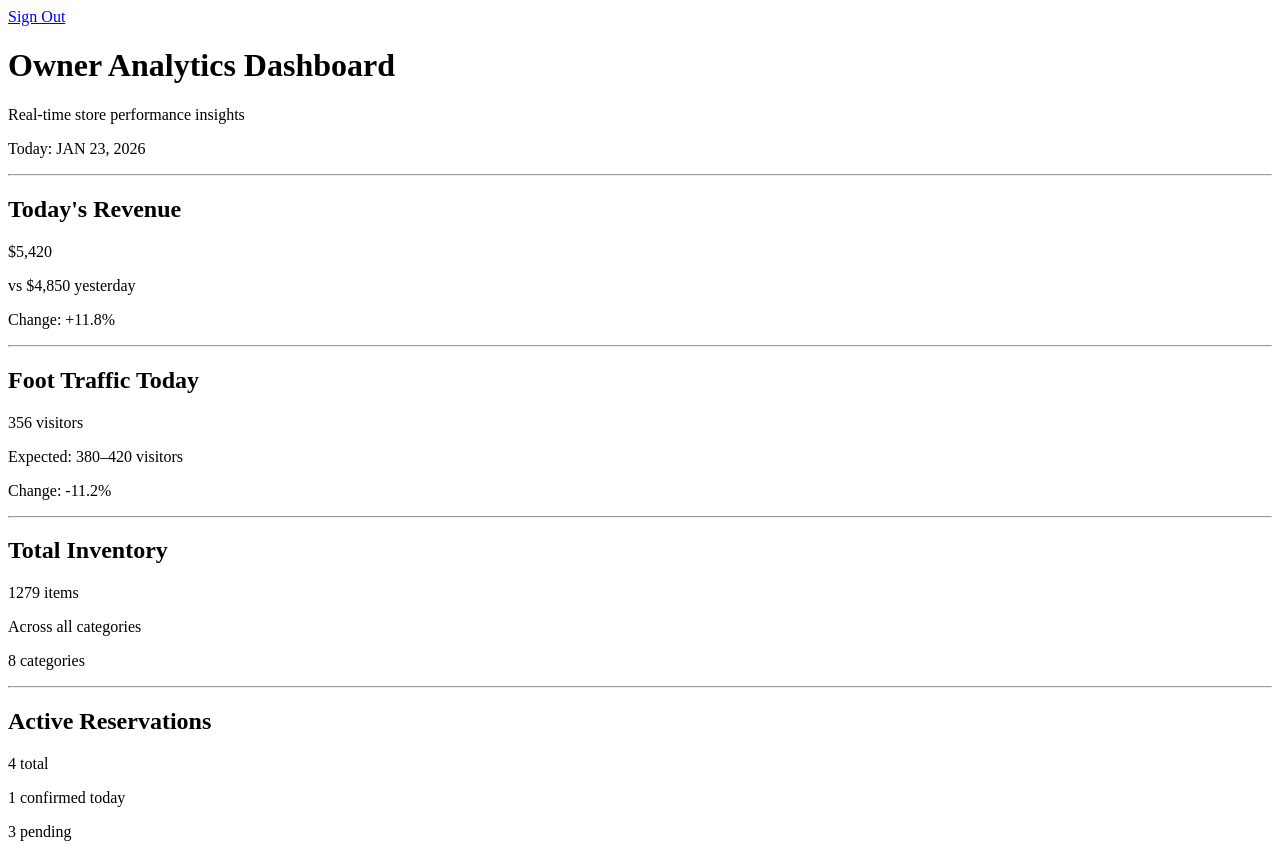
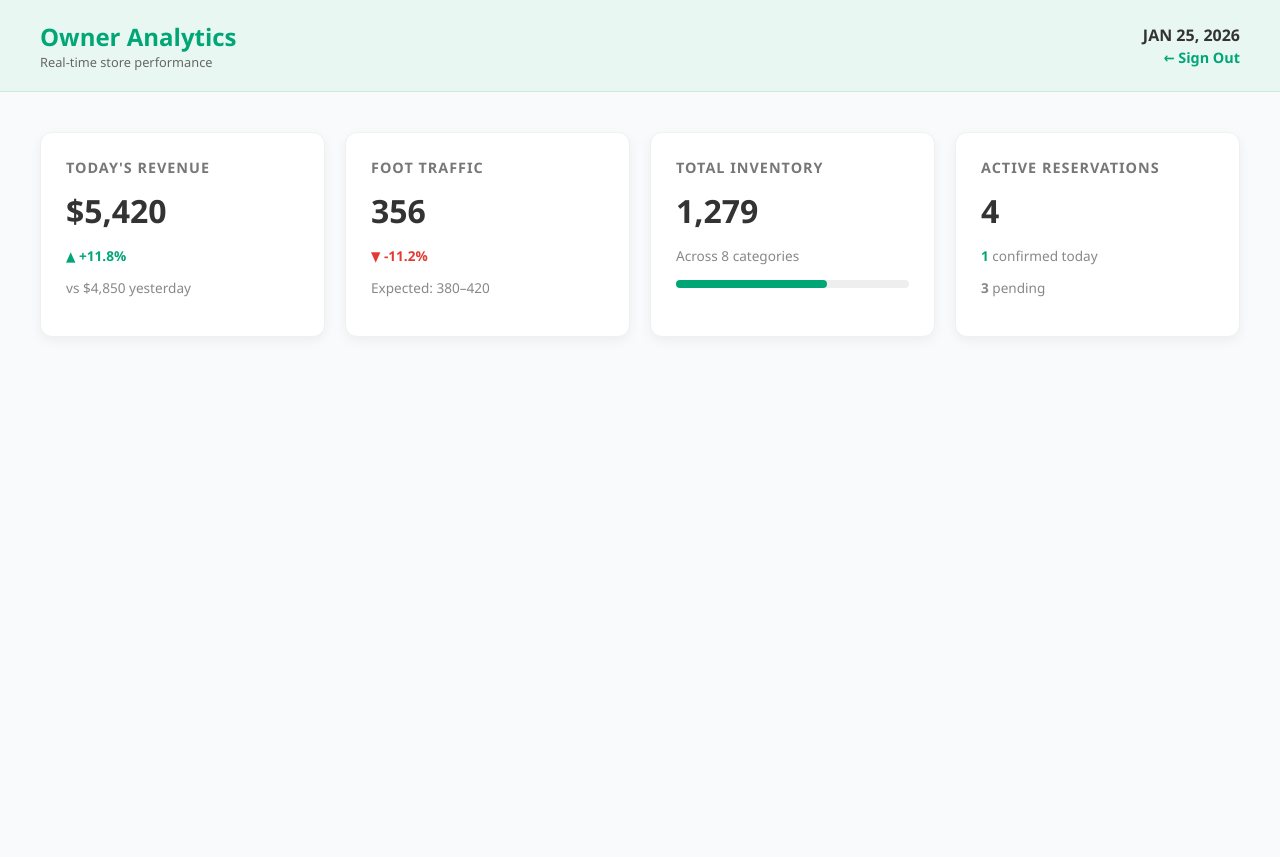
Before and after one commit to Heetpatel219/Grazers, a website: page public/ownerhome.html in a window 1280 px wide. After the commit the page ends 800 px from the top, so only its background shows below. Drawn offline with Linux system fonts and the light colour scheme.

Commit message:
Styled owner page with automatic date function

```diff
--- a/public/ownerhome.html
+++ b/public/ownerhome.html
@@ -2,56 +2,161 @@
 <html lang="en">
 <head>
   <meta charset="UTF-8" />
+  <meta name="viewport" content="width=device-width, initial-scale=1.0">
   <title>Owner Analytics Dashboard</title>
+  <style>
+    :root {
+      --bg-color: #f8fafb;
+      --header-bg: #e9f7f2;
+      --accent-green: #00a676;
+      --text-dark: #333;
+      --card-bg: #ffffff;
+      --border-radius: 12px;
+    }
+
+    body {
+      font-family: 'Segoe UI', Tahoma, Geneva, Verdana, sans-serif;
+      background-color: var(--bg-color);
+      color: var(--text-dark);
+      margin: 0;
+      padding: 0;
+    }
+
+    header {
+      background-color: var(--header-bg);
+      padding: 20px 40px;
+      display: flex;
+      justify-content: space-between;
+      align-items: center;
+      border-bottom: 1px solid #d0e7df;
+    }
+
+    header h1 {
+      margin: 0;
+      font-size: 1.5rem;
+      color: var(--accent-green);
+    }
+
+    .sign-out {
+      text-decoration: none;
+      color: var(--accent-green);
+      font-weight: 600;
+      font-size: 0.9rem;
+    }
+
+    .dashboard-info {
+      text-align: right;
+    }
+
+    main {
+      max-width: 1200px;
+      margin: 40px auto;
+      padding: 0 20px;
+      display: grid;
+      grid-template-columns: repeat(auto-fit, minmax(250px, 1fr));
+      gap: 20px;
+    }
+
+    section {
+      background: var(--card-bg);
+      padding: 25px;
+      border-radius: var(--border-radius);
+      box-shadow: 0 4px 12px rgba(0, 0, 0, 0.05);
+      border: 1px solid #edf2f0;
+      transition: transform 0.2s;
+    }
+
+    section:hover {
+      transform: translateY(-5px);
+    }
+
+    h2 {
+      font-size: 0.9rem;
+      text-transform: uppercase;
+      letter-spacing: 1px;
+      color: #777;
+      margin-top: 0;
+    }
+
+    .stat {
+      font-size: 2rem;
+      font-weight: bold;
+      margin: 10px 0;
+      color: var(--text-dark);
+    }
+
+    .change {
+      font-size: 0.85rem;
+      font-weight: 600;
+    }
+
+    .positive { color: var(--accent-green); }
+    .negative { color: #e53935; }
+
+    .sub-text {
+      color: #888;
+      font-size: 0.85rem;
+    }
+
+    hr { display: none; }
+  </style>
 </head>
 <body>
 
   <header>
-    <a href="/public/signup.html">Sign Out</a>
+    <div>
+      <h1>Owner Analytics</h1>
+      <p style="margin:0; font-size: 0.8rem; color: #666;">Real-time store performance</p>
+    </div>
 
-    <h1>Owner Analytics Dashboard</h1>
-    <p>Real-time store performance insights</p>
-
-    <div>
-      <p>Today: JAN 23, 2026</p>
+    <div class="dashboard-info">
+      <p id="dashboard-date" style="margin:0; font-weight: bold;"></p>
+      <a href="/public/signup.html" class="sign-out">← Sign Out</a>
     </div>
   </header>
 
-  <hr />
   <main>
+    <section>
+      <h2>Today's Revenue</h2>
+      <p class="stat">$5,420</p>
+      <p class="change positive">▲ +11.8%</p>
+      <p class="sub-text">vs $4,850 yesterday</p>
+    </section>
 
     <section>
-      <h2>Today's Revenue</h2>
-      <p>$5,420</p>
-      <p>vs $4,850 yesterday</p>
-      <p>Change: +11.8%</p>
+      <h2>Foot Traffic</h2>
+      <p class="stat">356</p>
+      <p class="change negative">▼ -11.2%</p>
+      <p class="sub-text">Expected: 380–420</p>
     </section>
 
-    <hr />
     <section>
-      <h2>Foot Traffic Today</h2>
-      <p>356 visitors</p>
-      <p>Expected: 380–420 visitors</p>
-      <p>Change: -11.2%</p>
+      <h2>Total Inventory</h2>
+      <p class="stat">1,279</p>
+      <p class="sub-text">Across 8 categories</p>
+      <div style="background:#eee; height:8px; border-radius:4px; margin-top:15px;">
+        <div style="background:var(--accent-green); width:65%; height:100%; border-radius:4px;"></div>
+      </div>
     </section>
 
-    <hr />
-    <section>
-      <h2>Total Inventory</h2>
-      <p>1279 items</p>
-      <p>Across all categories</p>
-      <p>8 categories</p>
-    </section>
-
-    <hr />
     <section>
       <h2>Active Reservations</h2>
-      <p>4 total</p>
-      <p>1 confirmed today</p>
-      <p>3 pending</p>
+      <p class="stat">4</p>
+      <p class="sub-text"><strong style="color:var(--accent-green)">1</strong> confirmed today</p>
+      <p class="sub-text"><strong>3</strong> pending</p>
     </section>
+  </main>
 
-  </main>
+  <!-- Automatic showing date -->
+  <script>
+    (function updateDate() {
+      const months = ["JAN", "FEB", "MAR", "APR", "MAY", "JUN", "JUL", "AUG", "SEP", "OCT", "NOV", "DEC"];
+      const today = new Date();
+      const formatted = `${months[today.getMonth()]} ${String(today.getDate()).padStart(2, "0")}, ${today.getFullYear()}`;
+      const target = document.getElementById("dashboard-date");
+      if (target) target.textContent = formatted;
+    })();
+  </script>
 
 </body>
 </html>
```
